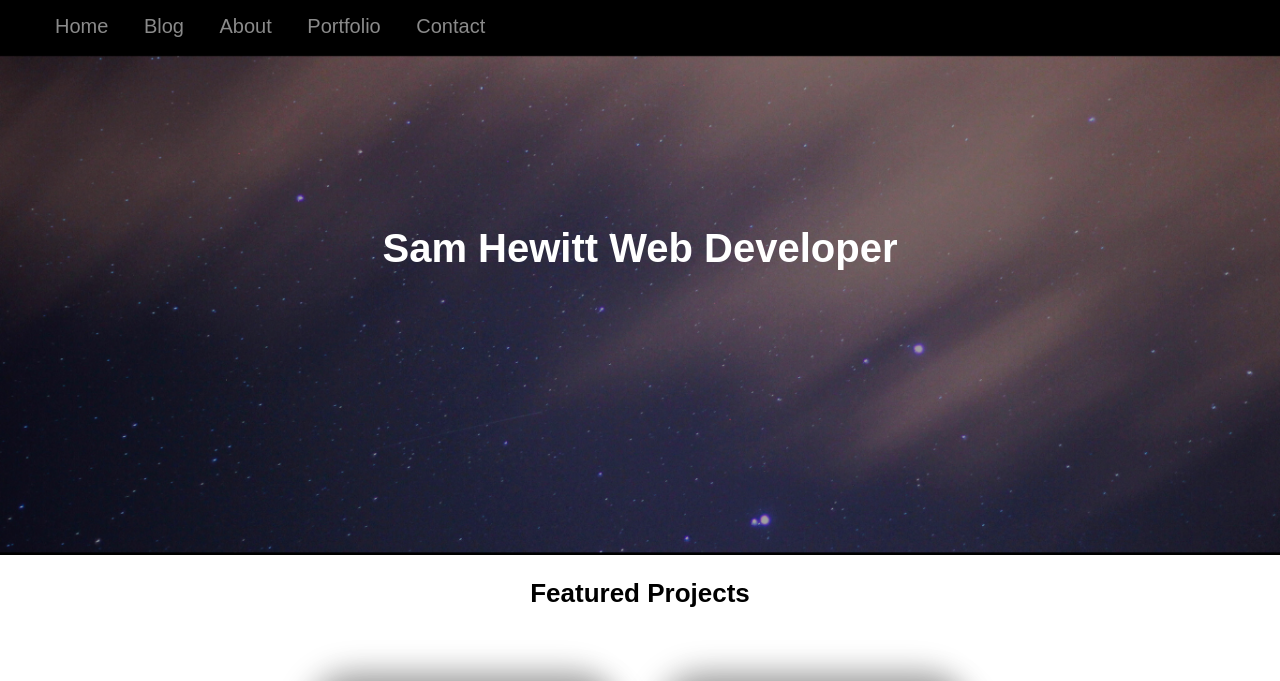
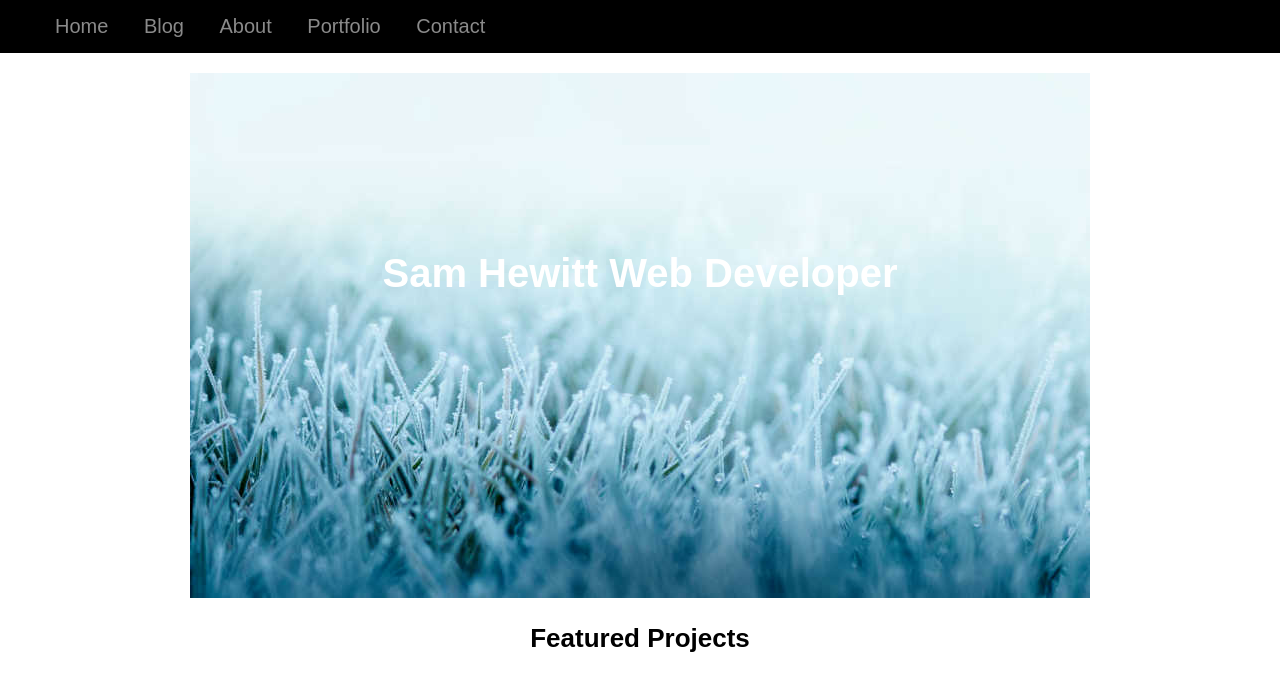
Before and after one commit to SamHewitt/CloudCannonPortfolio, a Jekyll site: the page built from portfolio/index.html, in a window 1280 px wide. Shown: the top 681 px of the page. Built offline with Jekyll 4.4.1, drawn with Linux system fonts in a browser that asks for light colours; some web fonts are replaced; grey boxes are pictures that could not be loaded.

Commit message:
Updated 'portfolio/_layouts/default.html' via CloudCannon

```diff
--- a/portfolio/_layouts/default.html
+++ b/portfolio/_layouts/default.html
@@ -59,10 +59,7 @@
         <div class="content editable">
             <h1 class="banner-text-heading"><br /><br /><br />Sam Hewitt Web Developer</h1>
             <h2 class="banner-text">&nbsp;</h2>
-
-            <img class="banner" src="/images/banner4.png" />
-
-
+            <p><img class="banner" src="/images/Test.svg" width="900" height="525" /></p>
         </div>
         </div>
 
```
